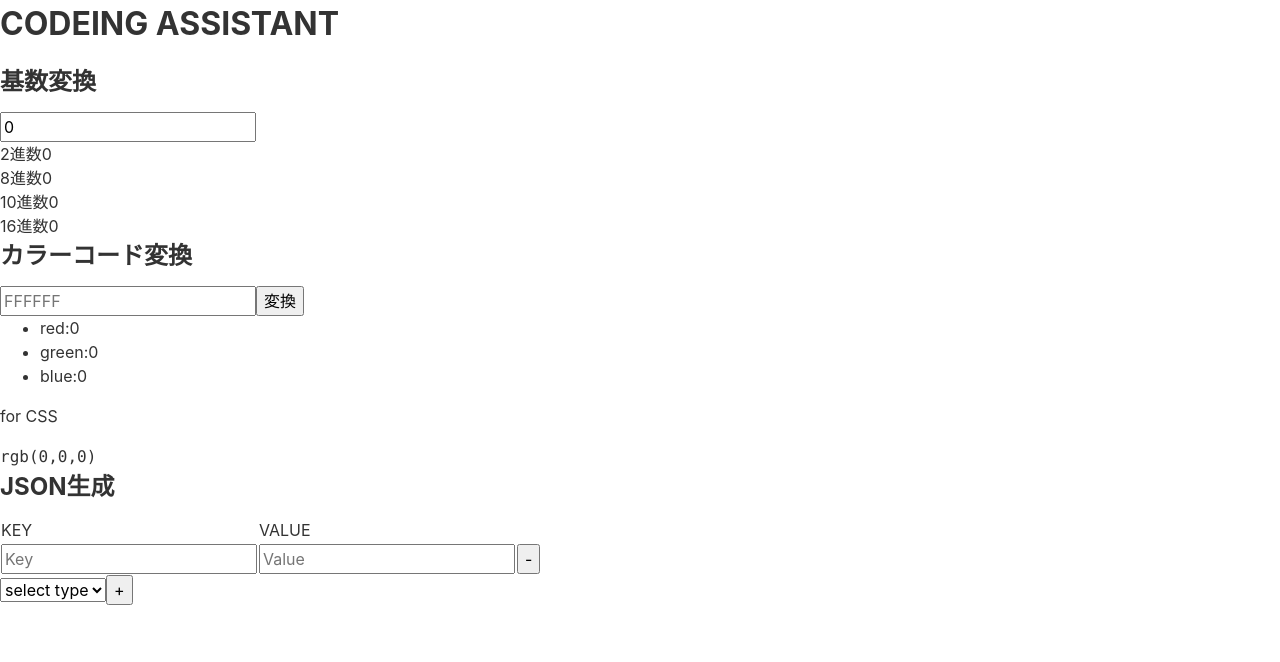
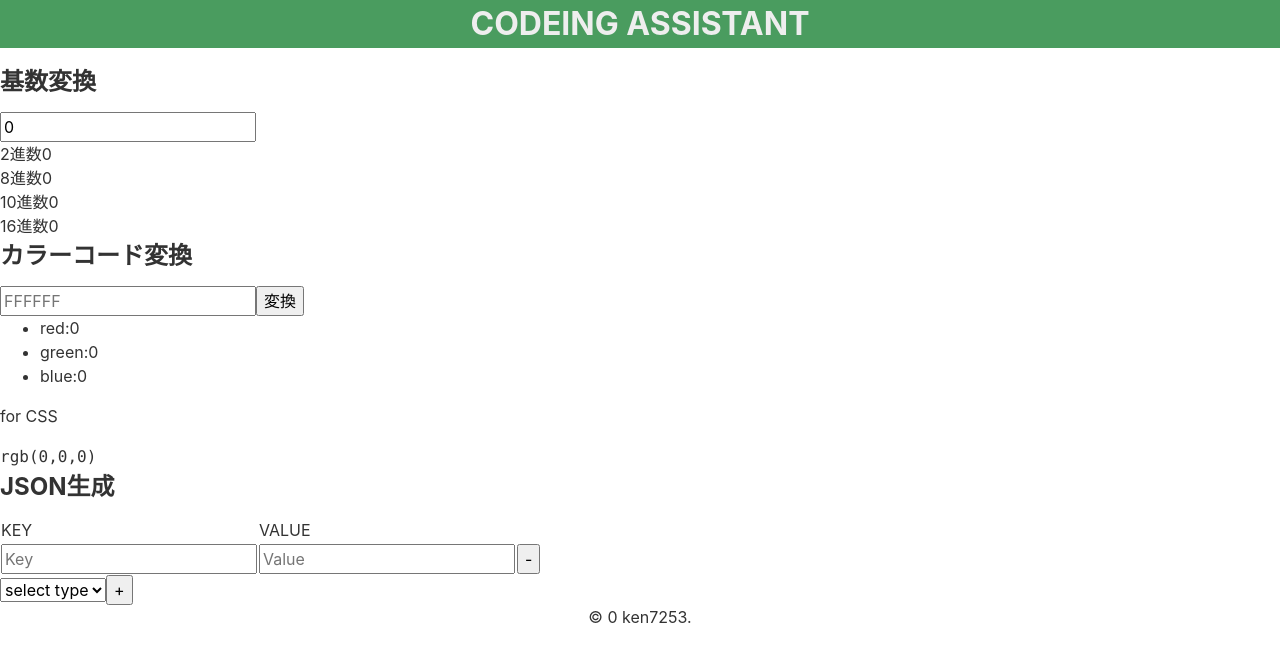
Before and after one commit to ken7253/coding_assistant, a Vue app: page / in a window 1280 px wide. Shown: the top 662 px of the page. Built offline with nearby package versions, Linux system fonts and the light colour scheme.

Commit message:
Make var.scss referenceable

```diff
--- a/src/App.vue
+++ b/src/App.vue
@@ -4,11 +4,14 @@
     <RadixConversion />
     <ColorConversion />
     <CreateJsonFile />
+    <AppFooter/>
   </div>
 </template>
 
 <script>
 import AppHeader from "./components/AppHeader";
+import AppFooter from "./components/AppFooter";
+
 import RadixConversion from "./components/RadixConversion";
 import ColorConversion from "./components/ColorConversion";
 import CreateJsonFile from "./components/CreateJsonFile";
@@ -17,6 +20,7 @@ export default {
   name: "app",
   components: {
     AppHeader,
+    AppFooter,
     RadixConversion,
     ColorConversion,
     CreateJsonFile,
@@ -24,4 +28,6 @@ export default {
 };
 </script>
 
-<style lang="scss"></style>
+<style lang="scss">
+@import "./assets/sass/_var.scss";
+</style>
--- a/src/assets/sass/_setup.scss
+++ b/src/assets/sass/_setup.scss
@@ -1,5 +1,5 @@
 html { scroll-behavior: smooth;}
-body { color: #333; overflow: hidden;}
+body { color: $text-color; overflow: hidden;}
 img {max-width: 100%;}
 h1, h2, h3, h4, h5, h6 { margin-bottom: .5em;}
 // preset class
--- a/src/assets/sass/_var.scss
+++ b/src/assets/sass/_var.scss
@@ -1,3 +1,5 @@
-$theme-color: #FFFFFF;
+$theme-color: #4a9c5f;
 $accent-color: #FFFFFF;
 $sub-color: #FFFFFF;
+$white-color: #eee;
+$text-color: #333;
--- /dev/null
+++ b/src/components/AppFooter.vue
@@ -0,0 +1,23 @@
+<template>
+  <div class="app-footer">
+      <p>&#169; {{ yearNow }} ken7253.</p>
+  </div>
+</template>
+
+<script>
+export default {
+    data: function(){
+        return {
+            yearNow: 0,
+        }
+    }
+}
+</script>
+
+<style lang="scss" scoped>
+@import "../assets/sass/_var.scss";
+.app-footer {
+    width: 100%;
+    text-align: center;
+}
+</style>
--- a/src/components/AppHeader.vue
+++ b/src/components/AppHeader.vue
@@ -4,5 +4,11 @@
 </div>
 </template>
 
-<style lang="scss" scoped>
+<style lang="scss">
+@import "../assets/sass/_var.scss";
+h1 {
+    background-color: $theme-color;
+    color: $white-color;
+    text-align: center;
+}
 </style>
--- a/src/components/ColorConversion.vue
+++ b/src/components/ColorConversion.vue
@@ -69,5 +69,5 @@ export default {
 </script>
 
 <style lang="scss" scoped>
-
+@import "../assets/sass/_var.scss";
 </style>
--- a/src/components/InputTableRow.vue
+++ b/src/components/InputTableRow.vue
@@ -30,4 +30,6 @@ export default {
 };
 </script>
 
-<style lang="scss" scoped></style>
+<style lang="scss" scoped>
+@import "../assets/sass/_var.scss";
+</style>
--- a/src/components/RadixConversion.vue
+++ b/src/components/RadixConversion.vue
@@ -43,6 +43,7 @@ export default {
 </script>
 
 <style lang="scss" scoped>
+@import "../assets/sass/_var.scss";
 .radix-output ul {
   list-style-type: none;
   margin: 0;
--- a/src/components/createJsonFIle.vue
+++ b/src/components/createJsonFIle.vue
@@ -43,4 +43,6 @@ export default {
 };
 </script>
 
-<style lang="scss" scoped></style>
+<style lang="scss" scoped>
+@import "../assets/sass/_var.scss";
+</style>
```
Also changed, not shown: src/assets/sass/main.scss (line endings or trailing spaces).
